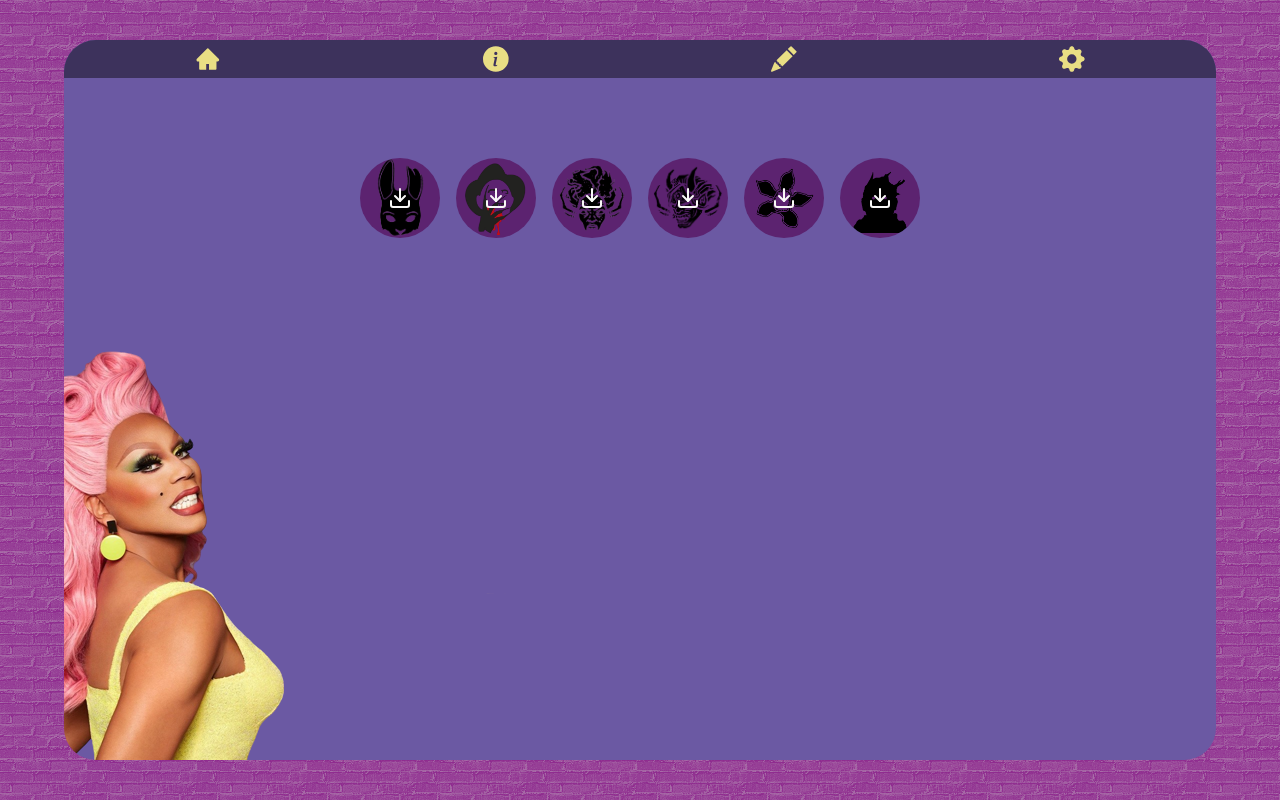
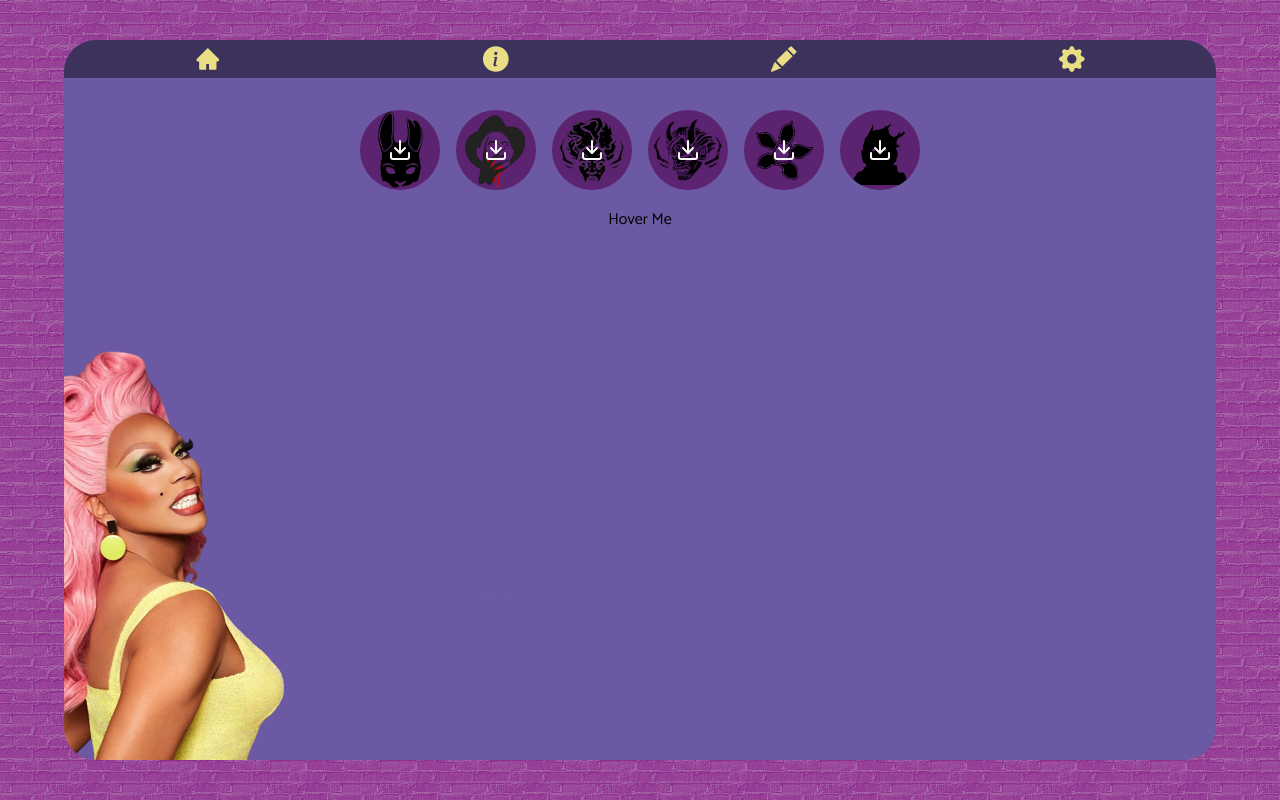
Before and after one commit to 0lgaP/categories, a React (Create React App) app: page /draw in a window 1280 px wide. Built offline with nearby package versions, Linux system fonts and the light colour scheme; a web font is replaced by a local one.

Commit message:
hover div

```diff
--- a/src/components/Pages/Draw.js
+++ b/src/components/Pages/Draw.js
@@ -16,18 +16,31 @@ import oni from "../../assets/icons/oni_icon.png";
 import demo from "../../assets/icons/demo_icon.png";
 import wrai from "../../assets/icons/wraith_icon.png";
 
+import HoverExample from "../UI/HoverCard";
+
+const data = [
+  {
+    "title": "Huntress",
+    img:hunt,
+    drawing: Huntress,
+  }
+]
 const Draw = () => {
 
+
   return (
+    <>
     <DrawButtonContainer>
+
       <DownloadButton title="Huntress" img={hunt} drawing={Huntress} />
       <DownloadButton title="Fred" img={fred} drawing={Freddy} />
       <DownloadButton title="Spirit" img={spir} drawing={Spirit} />
       <DownloadButton title="Oni" img={oni} drawing={Oni} />
       <DownloadButton title="Demogorgan" img={demo} drawing={Demogorgan} />
       <DownloadButton title="Wraith" img={wrai} drawing={Wraith} />
-
     </DrawButtonContainer>
+<HoverExample />
+    </>
   );
 };
 
--- a/src/components/UI/DrawButtonContainer.module.css
+++ b/src/components/UI/DrawButtonContainer.module.css
@@ -5,7 +5,7 @@
   flex-wrap:wrap;
   gap: 1rem;
   justify-content: center;
-  margin-top: 4rem;
+  margin-top: 1rem;
   padding: 1rem;
   width:100%;
 }
--- /dev/null
+++ b/src/components/UI/HoverCard.jsx
@@ -0,0 +1,45 @@
+import { useState } from "react";
+import DownloadButton from "./DownloadButton";
+
+
+const HoverableDiv = ({ handleMouseOver, handleMouseOut }) => {
+  return (
+    <div onMouseOver={handleMouseOver} onMouseOut={handleMouseOut}>
+      <span>Hover Me</span>
+    </div>
+  );
+};
+
+const HoverText = () => {
+  return (
+    <div>
+      Hovering right meow!
+      <span role="img" aria-label="cat">
+        🐱
+      </span>
+    </div>
+  );
+};
+
+const HoverExample = () => {
+  const [isHovering, setIsHovering] = useState(false);
+  const handleMouseOver = () => {
+    setIsHovering(true);
+  };
+
+  const handleMouseOut = () => {
+    setIsHovering(false);
+  };
+
+  return (
+    <div>
+      {/* Hover over this div to hide/show <HoverText /> */}
+      <HoverableDiv
+        handleMouseOver={handleMouseOver}
+        handleMouseOut={handleMouseOut}
+      />
+      {isHovering && <HoverText />}
+    </div>
+  );
+};
+export default HoverExample
```
